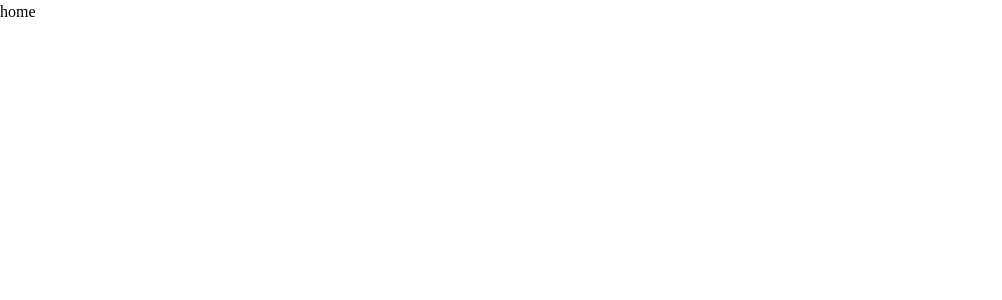
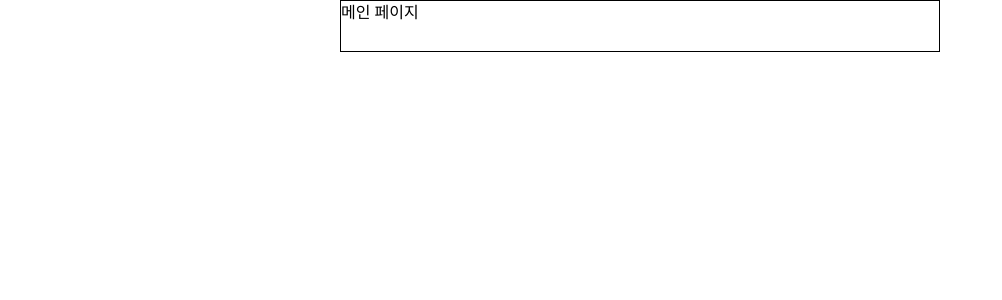
Before and after one commit to dogandme/frontend, a React (Vite) app: page / in a window 1280 px wide. Shown: the top 300 px of the page, without its empty margins (0-1002 px from the left). Built offline with nearby package versions, Linux system fonts and the light colour scheme.

Commit message:
feat[#28] : / 경로 전체 레이아웃 추가

```diff
--- a/src/app/router.tsx
+++ b/src/app/router.tsx
@@ -1,17 +1,14 @@
 import { createBrowserRouter, Outlet } from "react-router-dom";
+import { MainLayout, MainPage } from "../pages";
 
 export const router = createBrowserRouter([
   {
     path: "/",
-    element: (
-      <>
-        <Outlet />
-      </>
-    ),
+    element: <MainLayout />,
     children: [
       {
         index: true,
-        element: <div>home</div>,
+        element: <MainPage />,
       },
 
       {
--- /dev/null
+++ b/src/pages/index.ts
@@ -0,0 +1,2 @@
+export { default as MainLayout } from "./layout";
+export { default as MainPage } from "./page";
--- /dev/null
+++ b/src/pages/layout.tsx
@@ -0,0 +1,12 @@
+import { Outlet } from "react-router-dom";
+
+const MainLayout = () => {
+  return (
+    // TODO 레이아웃 범위 디자이너와 상의 후 픽스하기
+    <div className="mx-auto my-0 min-h-[3.25rem] w-full min-w-80 max-w-[37.5rem] border">
+      <Outlet />
+    </div>
+  );
+};
+
+export default MainLayout;
--- /dev/null
+++ b/src/pages/page.tsx
@@ -0,0 +1,5 @@
+const MainPage = () => {
+  return <div>메인 페이지</div>;
+};
+
+export default MainPage;
```
